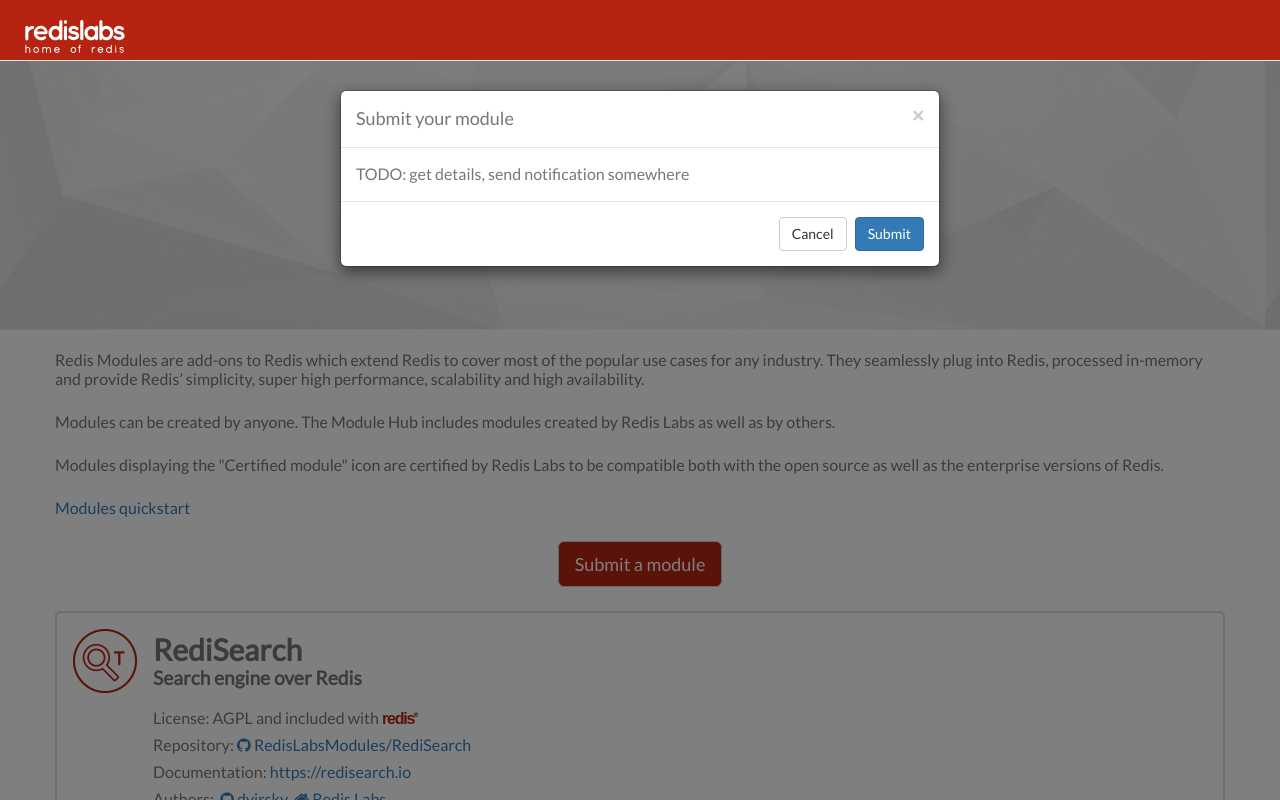
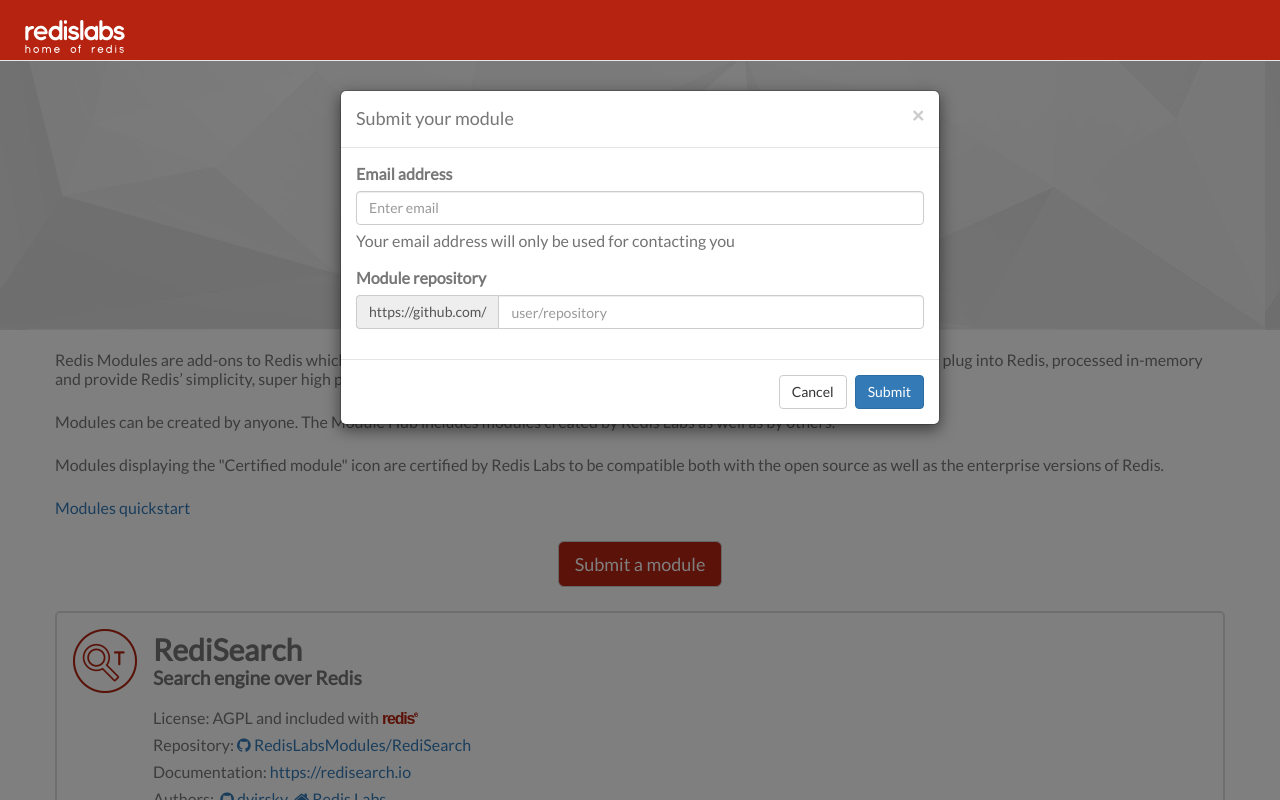
Before and after one commit to RedisLabs/redismodules.com, a Flask app: page / in a window 1280 px wide, after a click on "Submit a module". Run offline with Flask 2, Linux system fonts and the light colour scheme; some libraries are stand-ins or nearby versions.

Commit message:
Submit form design

```diff
--- a/templates/index.html
+++ b/templates/index.html
@@ -166,7 +166,7 @@
         </div>
         <div class="modal-body">
           <p>
-            Generally, modules include their own documentation that explains how to use them.
+            Generally, modules have their own documentation that explains how to use them.
             To start using most open source modules with open source Redis, follow these steps:
             <ol>
               <li>Clone or download the source code from the module's repository</li>
@@ -196,7 +196,20 @@
           <h4 class="modal-title" id="modalSubmitLabel">Submit your module</h4>
         </div>
         <div class="modal-body">
-          TODO: get details, send notification somewhere
+          <form>
+            <div class="form-group">
+              <label for="email">Email address</label>
+              <input type="email" class="form-control" id="email" placeholder="Enter email">
+              <span class="help-block">Your email address will only be used for contacting you</span>
+            </div>
+            <div class="form-group">
+              <label for="repo_url">Module repository</label>
+              <div class="input-group">
+                <span class="input-group-addon" id="repo_url_addon">https://github.com/</span>
+                <input type="text" class="form-control" id="repo_url" placeholder="user/repository" aria-describedby="repo_url_addon">
+              </div>
+            </div>
+          </form>
         </div>
         <div class="modal-footer">
           <button type="button" class="btn btn-default" data-dismiss="modal">Cancel</button>
```
